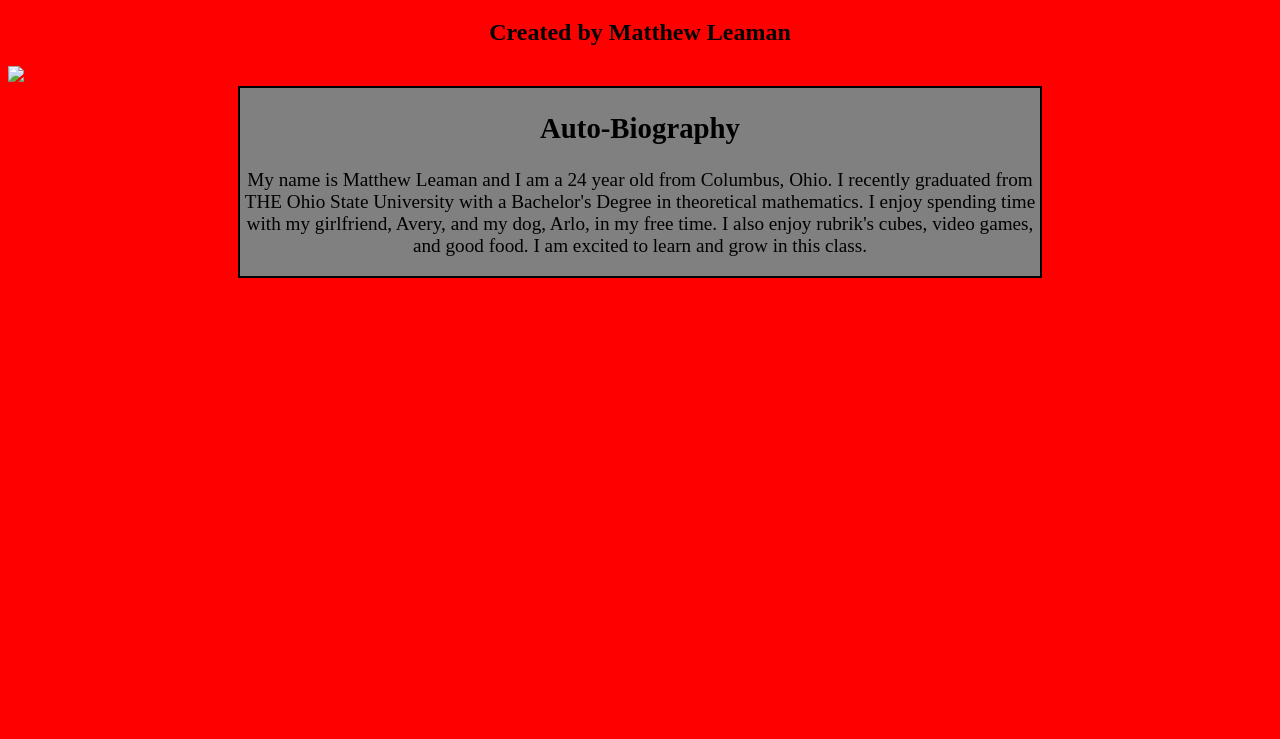
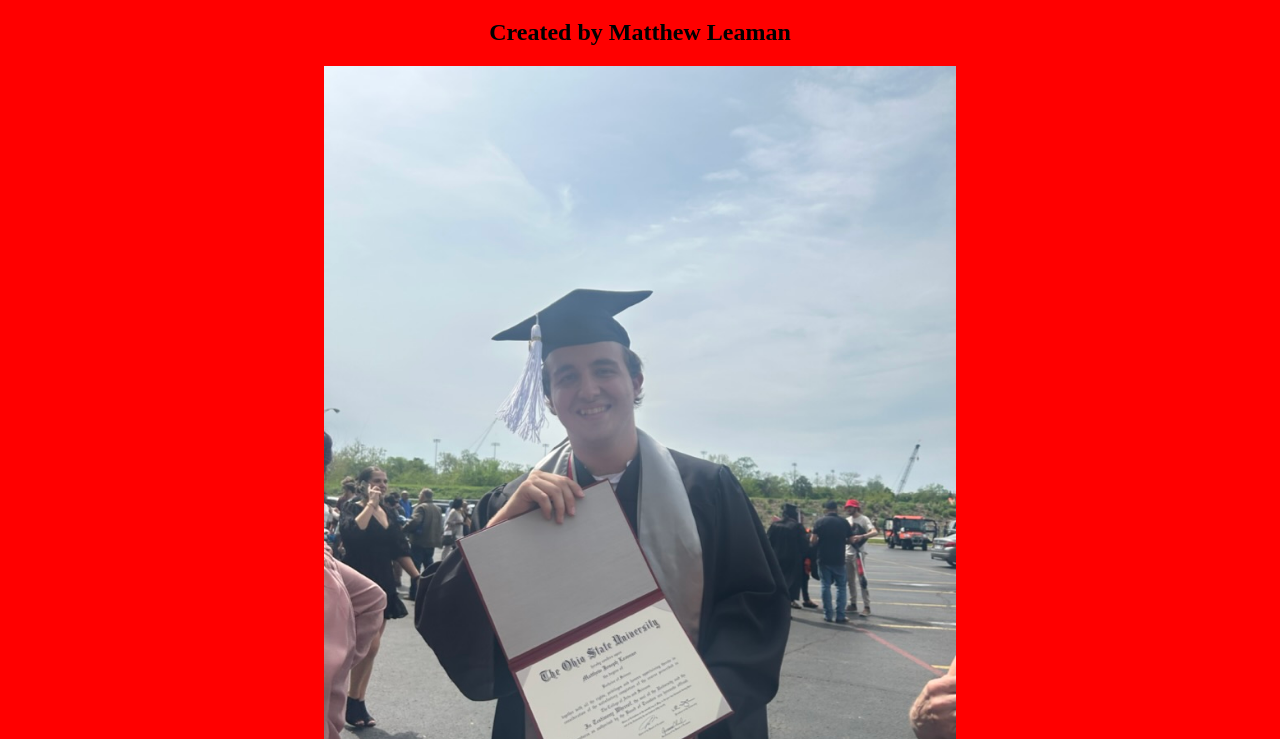
Before and after one commit to matthewleaman9912/my-website, a plain HTML site: page index.html in a window 1280 px wide. Shown: the part 61-800 px from the top of the page. Drawn offline with Linux system fonts and the light colour scheme.

Commit message:
updating look

```diff
--- a/index.html
+++ b/index.html
@@ -7,9 +7,11 @@
   <body>
     <h1>My Personal Website!</h1>
     <script src="script.js"> </script>
-    <img src="./images/ME">
+    <div class="image1" id="imageme">
+        <img src="./images/ME.jpeg">
+    </div>
     <div id="prt1">
-        <h2>Auto-Biography</h2>
+        <h2>About Me</h2>
         <p>My name is Matthew Leaman and I am a 24 year old from Columbus, Ohio. I recently graduated from THE Ohio State University with a Bachelor's Degree in theoretical mathematics. I enjoy spending time with my girlfriend, Avery, and my dog, Arlo, in my free time. I also enjoy rubrik's cubes, video games, and good food. I am excited to learn and grow in this class.</p>
     </div>
   </body>
--- a/style.css
+++ b/style.css
@@ -20,3 +20,10 @@ body > #prt1 {
     text-align: center;
     background-color: gray;
 }
+#imageme {
+    text-align: center;
+}
+img {
+    max-width: 50%;
+    max-height: 50%;
+}
```
Also changed, not shown: images/ME.jpeg (added), 1 other file.
